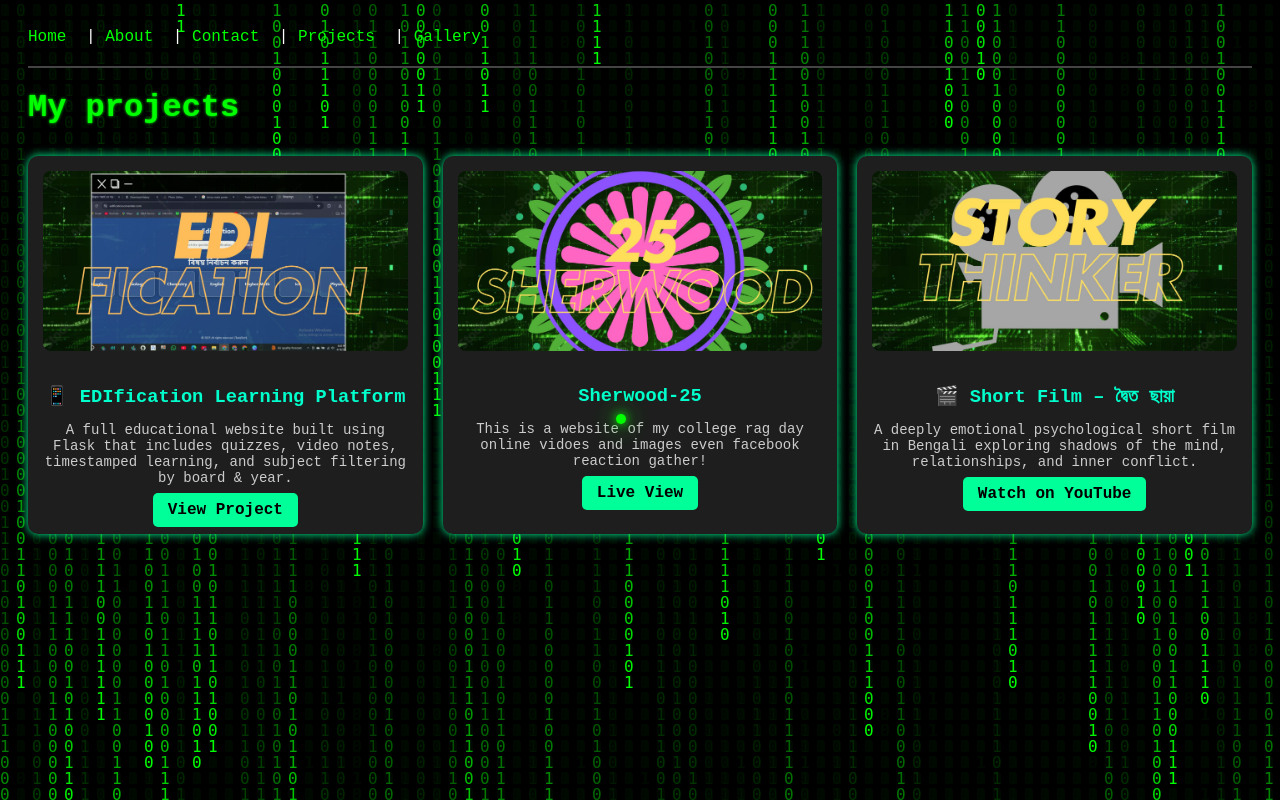
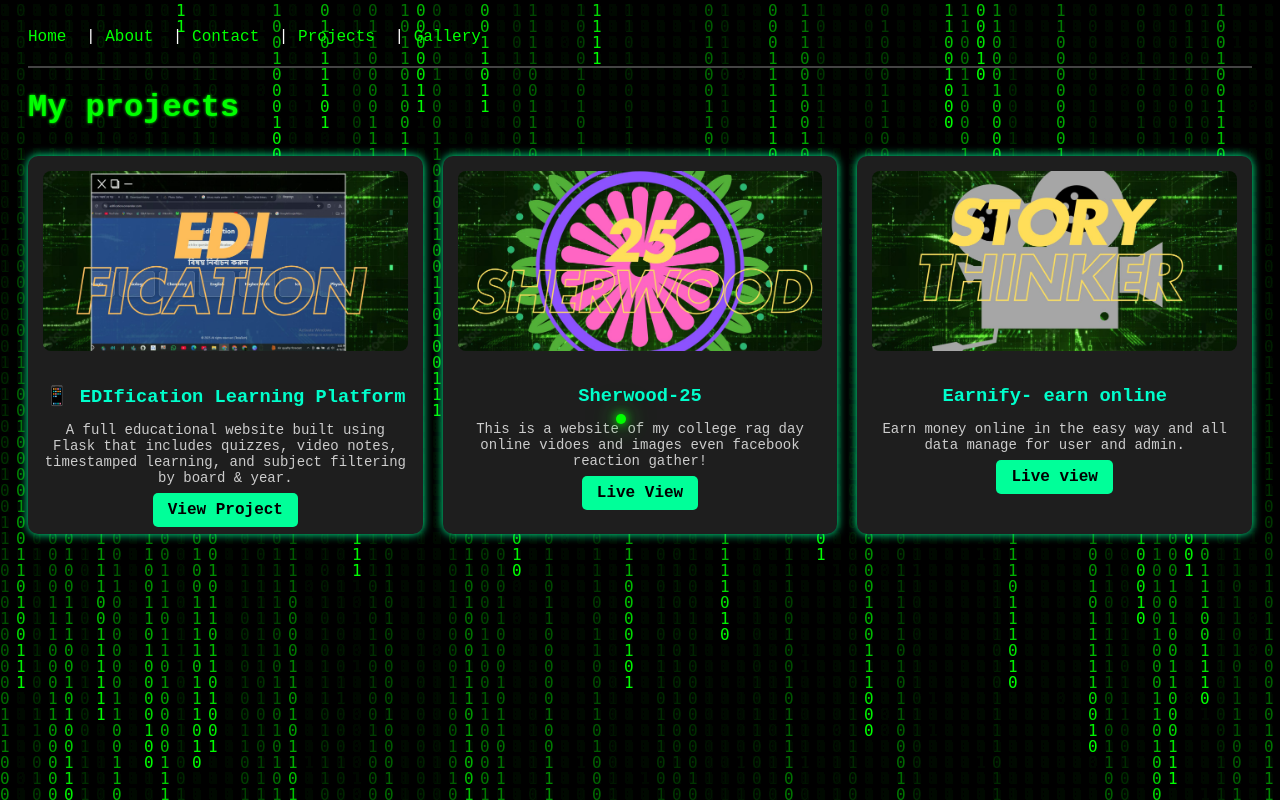
Before and after one commit to Shahriark369/ShahriarKabir, a Flask app: page /projects in a window 1280 px wide. Run offline with Flask 2, Linux system fonts and the light colour scheme.

Commit message:
Update projects.html

```diff
--- a/templates/projects.html
+++ b/templates/projects.html
@@ -24,9 +24,9 @@
     <!-- Project 3 -->
     <div class="project-card">
         <img src="{{ url_for('static', filename='images/project2.jpg') }}" alt="Project 3">
-        <h3>🎬 Short Film – দ্বৈত ছায়া</h3>
-        <p>A deeply emotional psychological short film in Bengali exploring shadows of the mind, relationships, and inner conflict.</p>
-        <a href="#">Watch on YouTube</a>
+        <h3>Earnify- earn online</h3>
+        <p>Earn money online in the easy way and all data manage for user and admin.</p>
+        <a href="https://earnify.streamlit.app/">Live view</a>
     </div>
 
 </div>
```
